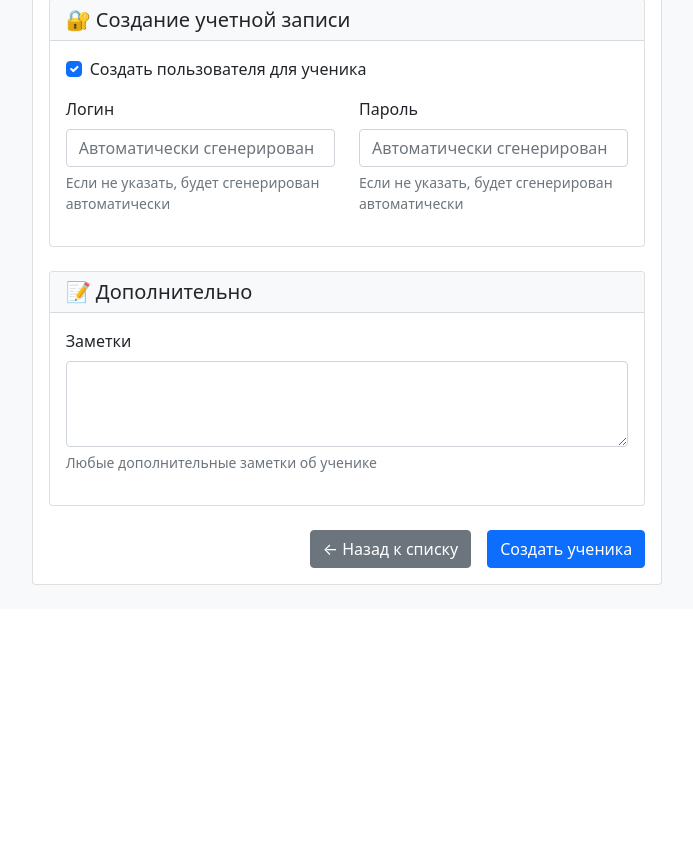
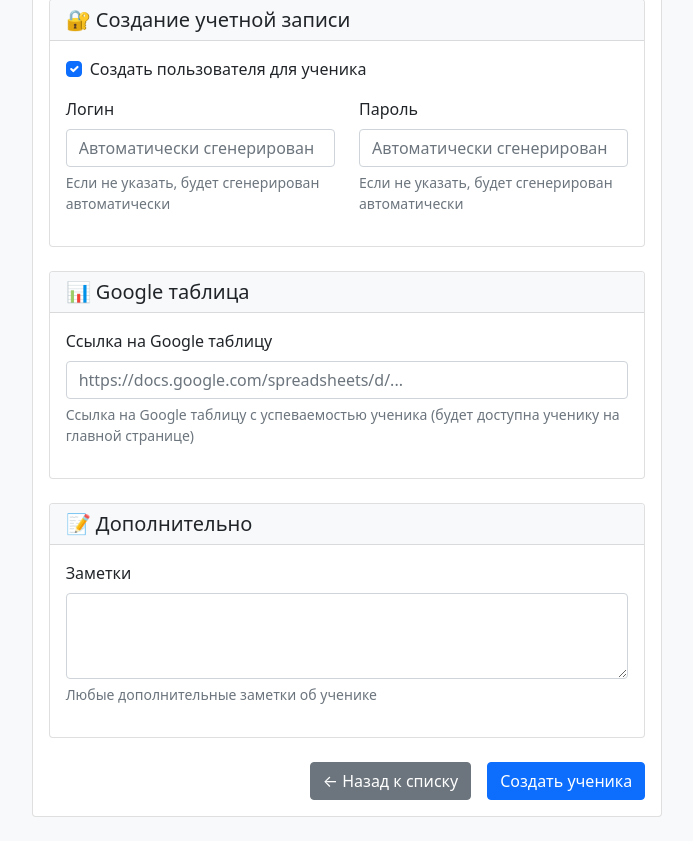
Before and after one commit to future-teacher/mathphysedu.ru, a Django app: page /students/teacher/students/create/ in a window 1280 px wide. Shown: the part 1889-2730 px from the top of the page, without its empty margins (418-1111 px from the left). Before the commit the page ends 2474 px from the top, so only its background shows below. Run offline with Django 5.2, Linux system fonts and the light colour scheme; the visitor is signed in with stand-in values (Sample User, id 1); data comes from the database, SQL or seed files in the repository; data that the repository does not hold is empty.

Commit message:
Таблица успеваемости ученика

```diff
--- a/students/forms.py
+++ b/students/forms.py
@@ -103,7 +103,7 @@ class StudentForm(forms.ModelForm):
         model = Student
         fields = ['first_name', 'last_name', 'class_name', 'telegram_username',
                  'parent_name', 'parent_telegram', 'school', 'current_level',
-                 'weak_topics', 'start_date', 'notes']
+                 'weak_topics', 'start_date', 'google_sheet_url', 'notes']
         widgets = {
             'first_name': forms.TextInput(attrs={'class': 'form-control'}),
             'last_name': forms.TextInput(attrs={'class': 'form-control'}),
@@ -115,6 +115,7 @@ class StudentForm(forms.ModelForm):
             'current_level': forms.TextInput(attrs={'class': 'form-control'}),
             'weak_topics': forms.Textarea(attrs={'class': 'form-control', 'rows': 3}),
             'start_date': forms.DateInput(attrs={'class': 'form-control', 'type': 'date'}),
+            'google_sheet_url': forms.URLInput(attrs={'class': 'form-control', 'placeholder': 'https://docs.google.com/spreadsheets/d/...'}),
             'notes': forms.Textarea(attrs={'class': 'form-control', 'rows': 3}),
         }
 
--- a/students/models.py
+++ b/students/models.py
@@ -73,6 +73,13 @@ class Student(models.Model):
     exam_date_oge_physics = models.DateField(null=True, blank=True, verbose_name='Дата ОГЭ по физике')
     exam_date_ege_math = models.DateField(null=True, blank=True, verbose_name='Дата ЕГЭ по математике')
     exam_date_ege_physics = models.DateField(null=True, blank=True, verbose_name='Дата ЕГЭ по физике')
+
+    google_sheet_url = models.URLField(
+        max_length=500,
+        verbose_name='Ссылка на Google таблицу',
+        blank=True,
+        help_text='Ссылка на Google таблицу с успеваемостью ученика'
+    )
 
     notes = models.TextField(verbose_name='Заметки', blank=True)
     created_at = models.DateTimeField(auto_now_add=True)
--- a/templates/students/teacher_student_form.html
+++ b/templates/students/teacher_student_form.html
@@ -238,6 +238,22 @@
 
                     <div class="card mb-4">
                         <div class="card-header bg-light">
+                            <h5 class="mb-0">📊 Google таблица</h5>
+                        </div>
+                        <div class="card-body">
+                            <div class="mb-3">
+                                <label for="id_google_sheet_url" class="form-label">Ссылка на Google таблицу</label>
+                                {{ form.google_sheet_url }}
+                                <div class="form-text">Ссылка на Google таблицу с успеваемостью ученика (будет доступна ученику на главной странице)</div>
+                                {% if form.google_sheet_url.errors %}
+                                <div class="text-danger">{{ form.google_sheet_url.errors }}</div>
+                                {% endif %}
+                            </div>
+                        </div>
+                    </div>
+
+                    <div class="card mb-4">
+                        <div class="card-header bg-light">
                             <h5 class="mb-0">📝 Дополнительно</h5>
                         </div>
                         <div class="card-body">
```
Also changed, not shown: templates/students/dashboard.html (+8 -4 lines), templates/students/teacher_student_detail.html (+16 -0 lines), students/migrations/0003_student_google_sheet_url_alter_homework_status.py (added).
